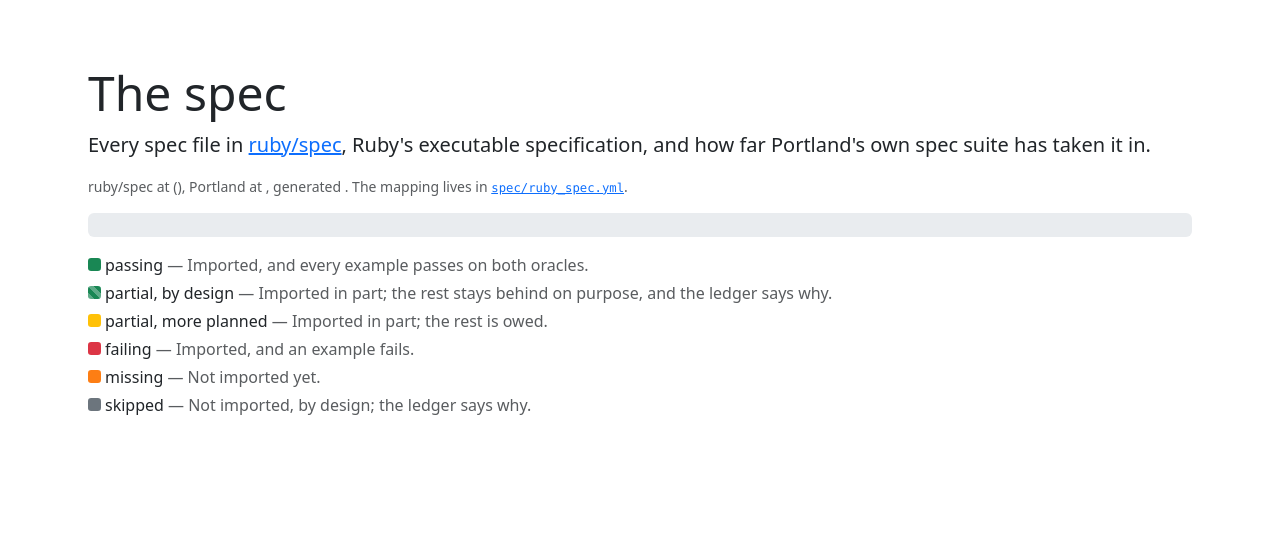
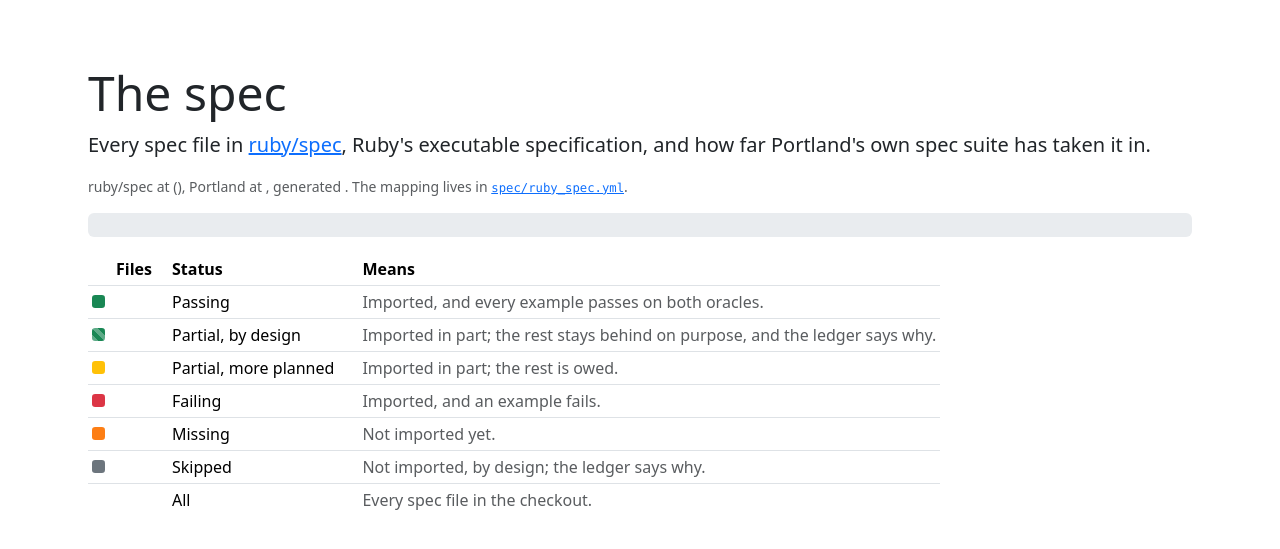
Before and after one commit to portlandlang/portlandlang.com, a Jekyll site: the page built from spec.html, in a window 1280 px wide. Shown: the top 549 px of the page. Built offline with Jekyll 4.4.1, drawn with Linux system fonts in a browser that asks for light colours.

Commit message:
The legend is a table

```diff
--- a/assets/css/main.css
+++ b/assets/css/main.css
@@ -43,7 +43,11 @@ own palette variables, so dark mode follows.
   width: 0.8rem;
 }
 
-.status-legend li { margin-bottom: 0.25rem; }
+.status-legend { width: auto; }
+.status-legend .legend-swatch { width: 1.5rem; }
+.status-legend .legend-count { font-variant-numeric: tabular-nums; font-weight: 600; padding-right: 1rem; }
+.status-legend .legend-label { padding-right: 1.5rem; white-space: nowrap; }
+.status-legend tfoot td { border-bottom: 0; }
 
 details.area { margin-top: 2.5rem; }
 details.area > summary {
--- a/spec.html
+++ b/spec.html
@@ -19,15 +19,34 @@ wide: true
 
 {% include status_bar.html totals=dashboard.totals size="large" %}
 
-<ul class="list-unstyled status-legend mt-3">
-  {%- for status in site.data.statuses %}
-  <li>
-    <span class="status-swatch status-{{ status.color }}"></span>
-    <strong>{{ dashboard.totals[status.key] }}</strong> {{ status.label | downcase }}
-    <span class="text-body-secondary">— {{ status.description }}</span>
-  </li>
-  {%- endfor %}
-</ul>
+<table class="table table-sm align-top status-legend mt-3">
+  <thead>
+    <tr>
+      <th scope="col"><span class="visually-hidden">Color</span></th>
+      <th scope="col" class="legend-count text-end">Files</th>
+      <th scope="col" class="legend-label">Status</th>
+      <th scope="col">Means</th>
+    </tr>
+  </thead>
+  <tbody>
+    {%- for status in site.data.statuses %}
+    <tr>
+      <td class="legend-swatch"><span class="status-swatch status-{{ status.color }}"></span></td>
+      <td class="legend-count text-end">{{ dashboard.totals[status.key] }}</td>
+      <td class="legend-label">{{ status.label }}</td>
+      <td class="text-body-secondary">{{ status.description }}</td>
+    </tr>
+    {%- endfor %}
+  </tbody>
+  <tfoot>
+    <tr>
+      <td></td>
+      <td class="legend-count text-end">{{ dashboard.totals.files }}</td>
+      <td class="legend-label">All</td>
+      <td class="text-body-secondary">Every spec file in the checkout.</td>
+    </tr>
+  </tfoot>
+</table>
 
 {% for area in dashboard.areas %}
 <details class="area" id="{{ area.anchor }}">
```
Also changed, not shown: CHANGELOG.md.
